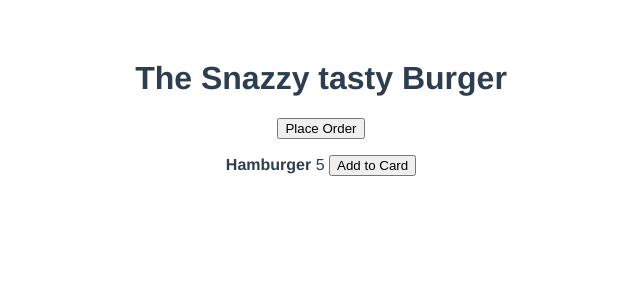
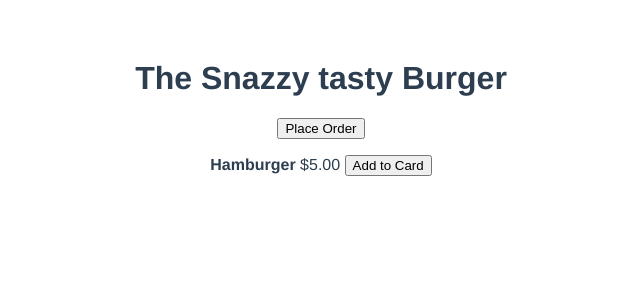
Before and after one commit to kami16ru/vueschool-composition-api, a Vue app: page / in a window 1280 px wide. Shown: the top 300 px of the page, without its empty margins (319-959 px from the left). Built offline with nearby package versions, Linux system fonts and the light colour scheme.

Commit message:
compostion api computed

```diff
--- a/src/components/YummyMeal.vue
+++ b/src/components/YummyMeal.vue
@@ -1,12 +1,14 @@
 <template>
   <p>
     <strong>{{ name }}</strong>
-    {{ price }}
+    {{ pricePretty }}
     <button @click="addToCard">Add to Card</button>
   </p>
 </template>
 
 <script>
+import { computed } from 'vue'
+
 export default {
   props: {
     name: String,
@@ -14,8 +16,9 @@ export default {
   },
   setup(props, { emit }) {
     const addToCard = () => emit('addToCard', props.name)
+    const pricePretty = computed(() => `$${props.price.toFixed(2)}`)
 
-    return { addToCard }
+    return { addToCard, pricePretty }
   }
 }
 </script>
```
